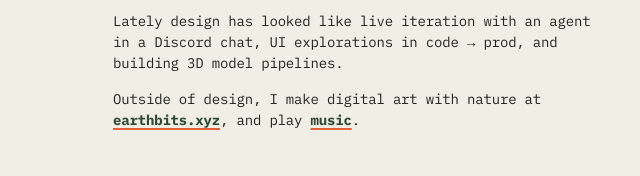
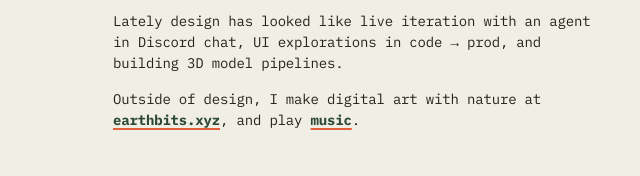
Before and after one commit to mellynn/melsmihab.com, a plain HTML site: page index.html in a window 1280 px wide. Shown: the part 267-443 px from the top of the page, 279-919 px from the left. Drawn offline with Linux system fonts and the light colour scheme.

Commit message:
Copy: in Discord chat
Co-Authored-By: Claude Opus 4.8 <noreply@anthropic.com>

```diff
--- a/index.html
+++ b/index.html
@@ -56,7 +56,7 @@
 
     <div class="bio">
       <p>A product designer with 10 years in the craft, currently building tools for creators at <a href="https://manifold.xyz" target="_blank" rel="noopener">manifold.xyz</a>. Previously Design Lead at <a href="https://www.metalab.com" target="_blank" rel="noopener">Metalab</a>.</p>
-      <p>Lately design has looked like live iteration with an agent in a Discord chat, UI explorations in code → prod, and building 3D model pipelines.</p>
+      <p>Lately design has looked like live iteration with an agent in Discord chat, UI explorations in code → prod, and building 3D model pipelines.</p>
       <p>Outside of design, I make digital art with nature at <a href="https://www.earthbits.xyz" target="_blank" rel="noopener">earthbits.xyz</a>, and play <a href="https://www.instagram.com/p/ByhH64JFJ7Y/" target="_blank" rel="noopener">music</a>.</p>
     </div>
 
```
